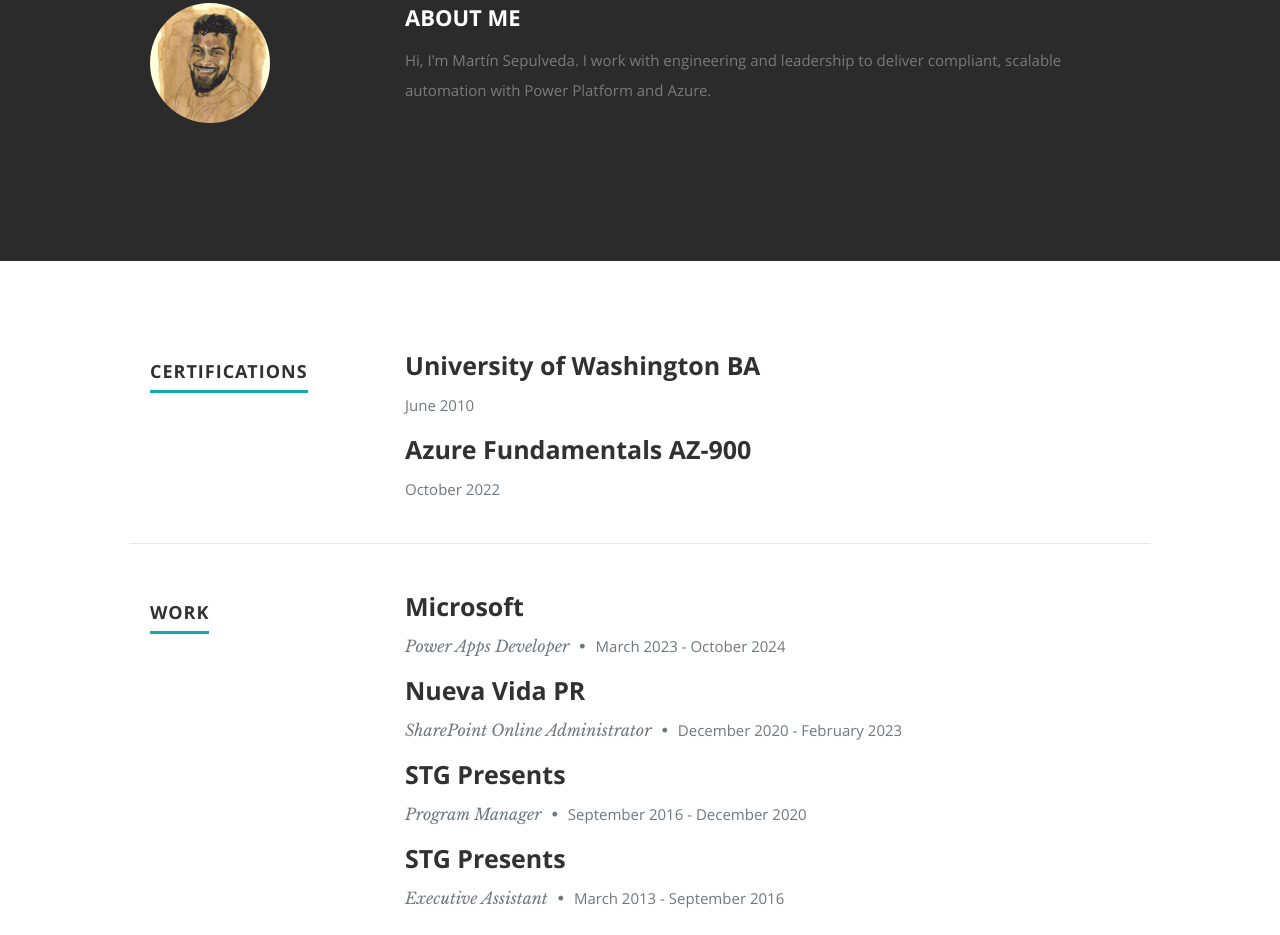
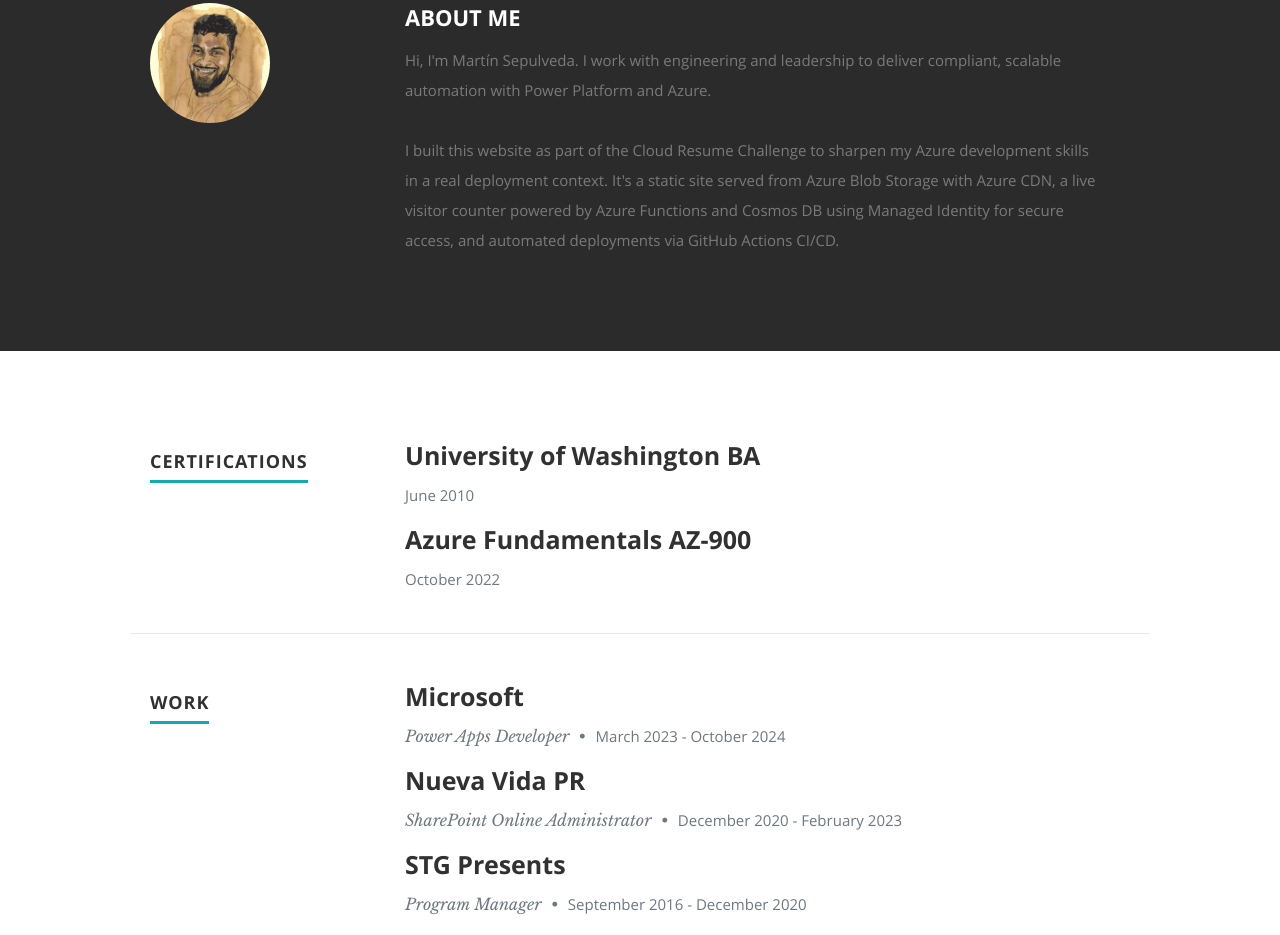
Before and after one commit to sepulveda01/CRC-AzureResume, a plain HTML site: page frontend/index.html in a window 1280 px wide. Shown: the part 893-1828 px from the top of the page. Drawn offline with Linux system fonts and the light colour scheme; no server answers.

Commit message:
Revise about section with website details
Updated the about section to include details about the website's purpose and technologies used.

Remove <br>

```diff
--- a/frontend/index.html
+++ b/frontend/index.html
@@ -91,11 +91,7 @@
             <h2>ABOUT ME</h2>
 
             <p> Hi, I'm Martín Sepulveda. I work with engineering and leadership to deliver compliant, scalable automation with Power Platform and Azure.</p>
-
-         <br>
-      <br>
-
-
+            <p> I built this website as part of the Cloud Resume Challenge to sharpen my Azure development skills in a real deployment context. It's a static site served from Azure Blob Storage with Azure CDN, a live visitor counter powered by Azure Functions and Cosmos DB using Managed Identity for secure access, and automated deployments via GitHub Actions CI/CD.</p>
 
          </div> <!-- end .main-col -->
 
```
